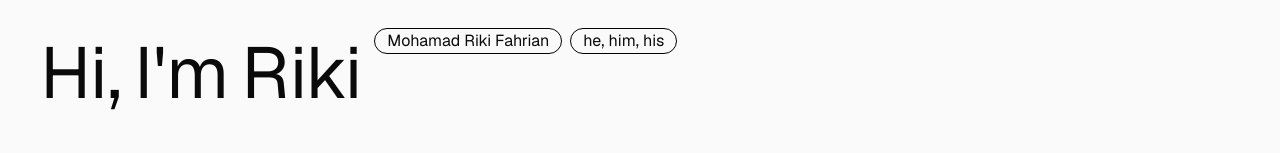
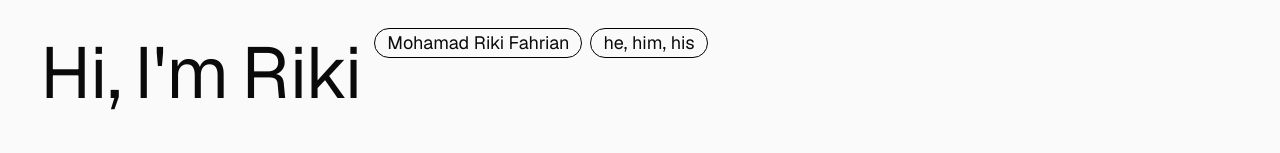
Before and after one commit to rikyfahrian/profile, a Next.js app: page / in a window 1280 px wide. Shown: the top 153 px of the page. Built offline with nearby package versions, Linux system fonts and the light colour scheme.

Commit message:
fix: themcolor

```diff
--- a/app/layout.tsx
+++ b/app/layout.tsx
@@ -12,6 +12,7 @@
 export const metadata: Metadata = {
   title: "Mohamad Riki Fahrian",
   description: "Frontend Developer",
+  themeColor: "#fafafa",
 };
 
 export default function RootLayout({
--- a/app/page.tsx
+++ b/app/page.tsx
@@ -8,10 +8,10 @@
 export default function Home() {
   return (
     <div className="flex flex-col min-h-screen px-10 py-7 bg-zinc-50 font-sans gap-5">
-      <div className="flex flex-col gap-3 sm:flex sm:flex-row ">
+      <div className="flex flex-col gap-3 md:flex-row ">
         <AnimatedHeroText text="Hi, I'm Riki" />
-        <div className="flex gap-2">
-          <p className="border border-black h-fit rounded-full px-3">Mohamad Riki Fahrian</p>
+        <div className="flex gap-2 text-sm sm:text-lg">
+          <p className="border border-black h-fit rounded-full px-3 ">Mohamad Riki Fahrian</p>
           <p className="border border-black h-fit rounded-full px-3">he, him, his</p>
         </div>
       </div>
```
